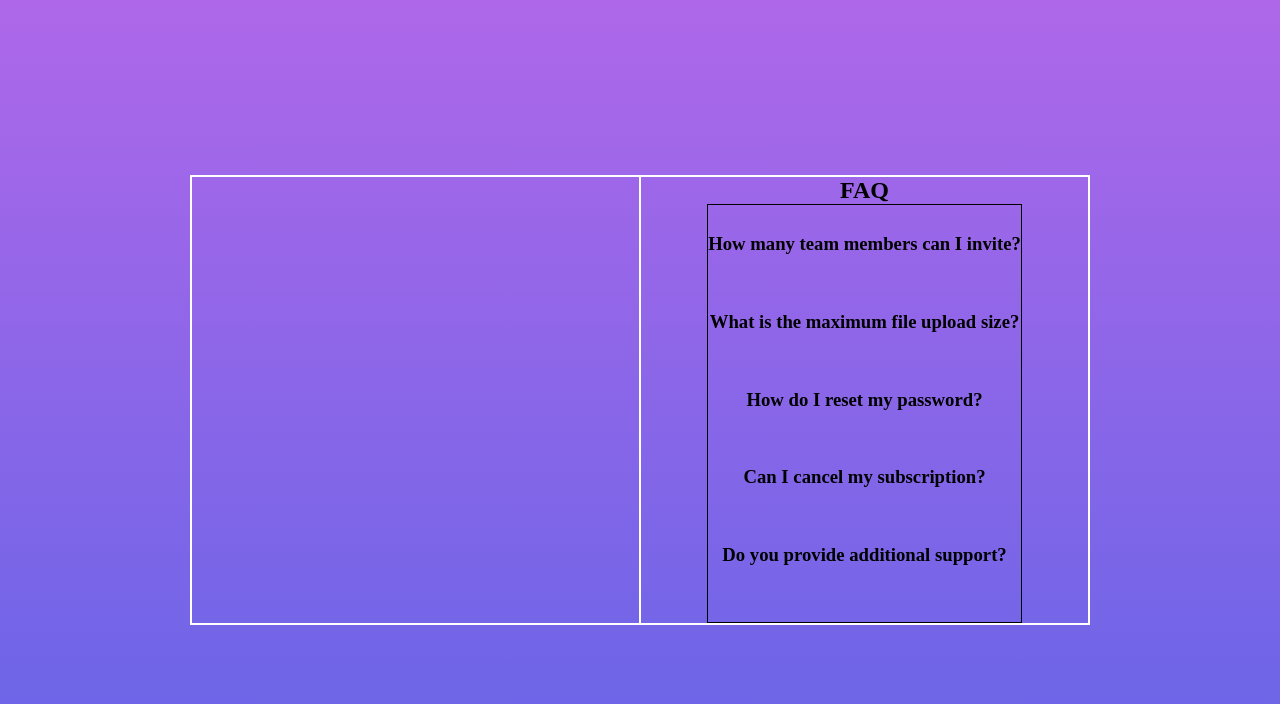
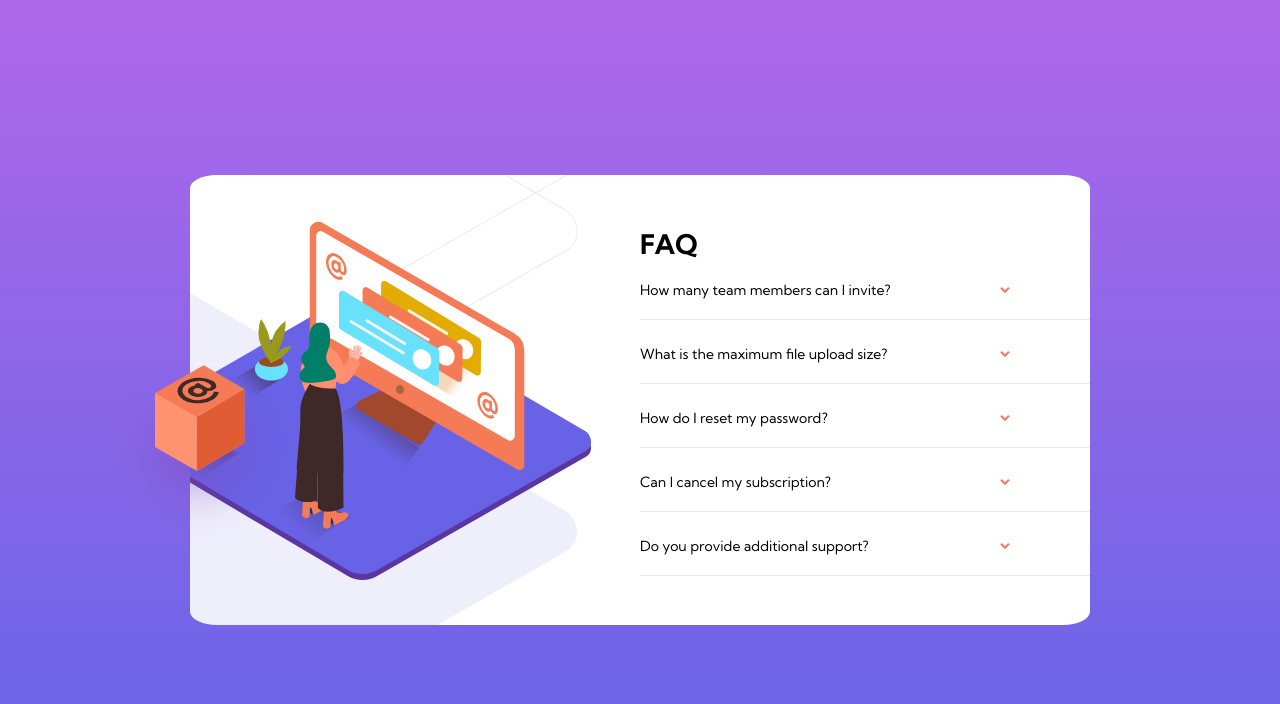
Before and after one commit to andreiferreira/faq-card, a plain HTML site: page index.html in a window 1280 px wide. Drawn offline with Linux system fonts and the light colour scheme.

Commit message:
finished desktop version

```diff
--- a/css/style.css
+++ b/css/style.css
@@ -1,3 +1,5 @@
+@import url("https://fonts.googleapis.com/css2?family=Kumbh+Sans:wght@400;700&display=swap");
+
 *{
     box-sizing: border-box;
     margin: 0;
@@ -8,8 +10,17 @@ body{
     width: 100vw;
     height: 100vh;
     background-image: linear-gradient(hsl(273, 75%, 66%), hsl(240, 73%, 65%));
+    font-size: 12px;
+    font-family: 'Kumbh Sans', 'sans-serif';
+    font-weight: 400;
 
 }
+
+body h1{
+    font-weight: normal;
+}
+
+
 
 main{
     width: 100%;
@@ -22,18 +33,18 @@ main{
 .faq-card{
     width: 900px;
     height: 450px;
-    border: 1px solid white;
     display: flex;
+    background-color: white;
+    border-radius: 3%;
+
 }
 
 .faq-card__container-img{
     width: 50%;
-    border: 1px solid white;
 }
 
 .faq-card__questions{
     width: 50%;
-    border: 1px solid white;
     display: flex;
     flex-direction: column;
     justify-content: space-evenly;
@@ -43,8 +54,110 @@ main{
 .faq-card__section-questions___questions{
     display: flex;
     flex-direction: column;
+    justify-content: start;
+    width: 100%;
+    height: 80%;
+    overflow: scroll;
+
+}
+
+::-webkit-scrollbar {
+    width: 100%;
+}
+
+.faq-card__section-questions___title{
+    height: 20%;
+    width: 100%;
+    display: flex;
+    align-items: flex-end;
+    font-size: 18px;
+    margin-bottom: 20px;
+
+}
+
+/* width */
+::-webkit-scrollbar {
+  width: 5px;
+
+}
+
+/* Track */
+::-webkit-scrollbar-track {
+  box-shadow: 1  0 5px red;
+}
+
+::-webkit-scrollbar-corner { background: hsl(240, 73%, 65%)); }
+
+
+/* Handle */
+::-webkit-scrollbar-thumb {
+  background: #d4c9c9;
+
+}
+
+/* Handle on hover */
+::-webkit-scrollbar-thumb:hover {
+  background: grey;
+
+}
+
+.questions{
+    display: flex;
+    justify-content: start;
     align-items: center;
-    justify-content: space-evenly;
-    border: 1px solid black;
-    height: 100%;
+    width: 100%;
+    padding-bottom: 15px;
 }
+
+.question-anwser{
+    padding-bottom: 5px;
+    margin-bottom: 25px;
+    border-bottom: 0.5px solid hsl(240, 5%, 91%);
+
+}
+
+.borda{
+     border-bottom:1px solid hsl(240, 5%, 91%);
+}
+
+.questions h1{
+    width: 80%;
+}
+
+.selected{
+    transform: rotate(180deg);
+}
+
+.question-selected{
+    font-weight: 700;
+}
+
+.anwsers{
+    margin-top: 10px;
+    width: 80%;
+}
+
+.faq-card__container-img{
+    display: flex;
+    align-items: center;
+    overflow: hidden;
+}
+
+.faq-card__container-img .img-woman{
+    transform: translate(-15%);
+    z-index: 2;
+}
+
+.faq-card__container-img .img-box{
+    transform: translate(-45%, 30%);
+    position: absolute;
+    z-index: 3;
+
+}
+.faq-card__container-img .img-background{
+
+    position: relative;
+    right: 1050px;
+    top: -70px;
+
+}
--- a/index.html
+++ b/index.html
@@ -8,7 +8,6 @@
 
   <link rel="icon" type="image/png" sizes="32x32" href="./images/favicon-32x32.png">
   <link rel="stylesheet" type="text/css" href="./css/style.css">
-
   <title>FAQ Accordion Card</title>
 
   <!-- Feel free to remove these styles or customise in your own stylesheet 👍 -->
@@ -28,53 +27,71 @@
   <main>
     <section class="faq-card">
       <section class="faq-card__container-img">
-
+          <img class="img-box" src="./images/illustration-box-desktop.svg">
+          <img class="img-woman" src="images/illustration-woman-online-desktop.svg">
+          <img class="img-background" src="images/bg-pattern-desktop.svg">
       </section>
       <section class="faq-card__questions">
         <div class="faq-card__section-questions___title">
           <h2 >FAQ</h2>
         </div>
         <div class="faq-card__section-questions___questions">
+          <div class="question-anwser">
           <div class="questions" id="0">
             <h1>How many team members can I invite?</h1>
+            <img src="./images/icon-arrow-down.svg">
           </div>
           <div>
             <p class="anwsers" >You can invite up to 2 additional users on the Free plan. There is no limit on
               team members for the Premium plan.</p>
           </div>
+        </div>
+        <div class="question-anwser">
           <div class="questions" id="1">
             <h1>What is the maximum file upload size?</h1>
+            <img src="./images/icon-arrow-down.svg">
           </div>
           <div>
             <p class="anwsers" >No more than 2GB. All files in your account must fit your allotted storage space.
             </p>
           </div>
+        </div>
+        <div class="question-anwser">
           <div class="questions" id="2">
-            <h1>How do I reset my password?<span class="arrow"></span></h1>
+            <h1>How do I reset my password?</h1>
+            <img src="./images/icon-arrow-down.svg">
           </div>
           <div>
             <p class="anwsers">Click “Forgot password” from the login page or “Change password” from your profile
               page.
               A reset link will be emailed to you.</p>
           </div>
+        </div>
+        <div class="question-anwser">
           <div class="questions" id="3">
             <h1>Can I cancel my subscription?</h1>
+            <img class="arrow-image" src="./images/icon-arrow-down.svg">
           </div>
           <div>
             <p class="anwsers" >Yes! Send us a message and we’ll process your request no questions asked.</p>
           </div>
+        </div>
+        <div class="question-anwser">
           <div class="questions" id="4">
             <h1>Do you provide additional support?</h1>
+            <img src="./images/icon-arrow-down.svg">
           </div>
           <div>
             <p class="anwsers"> Chat and email support is available 24/7. Phone lines are open during normal
               business hours.</p>
           </div>
         </div>
+        </div>
       </section>
     </section>
   </main>
   <script src="./js/app.js"></script>
+
 </body>
 
 </html>
--- a/js/app.js
+++ b/js/app.js
@@ -5,5 +5,18 @@ anwsers.forEach(anwser => anwser.style.display = "none");
 
 questions.forEach(question => question.addEventListener('click', function(){
     var questionId = question.id;
-    anwsers.item[questionId].style.display === "block";
+    var actualAnwsers = anwsers[questionId];
+
+
+    if(actualAnwsers.style.display === "block"){
+        actualAnwsers.style.display = "none";
+
+        question.children[0].classList.toggle("question-selected");
+        question.children[1].classList.toggle("selected");
+    }else{
+        actualAnwsers.style.display = "block";
+
+        question.children[0].classList.toggle("question-selected");
+        question.children[1].classList.toggle("selected");
+    }
 }))
```
